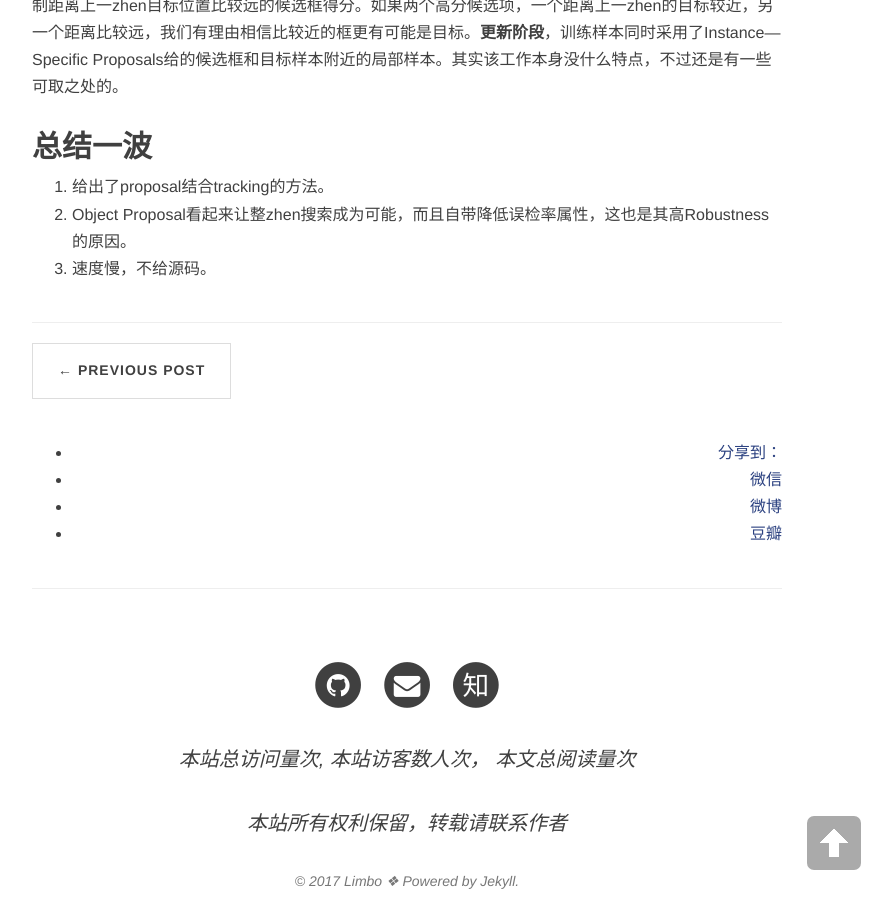
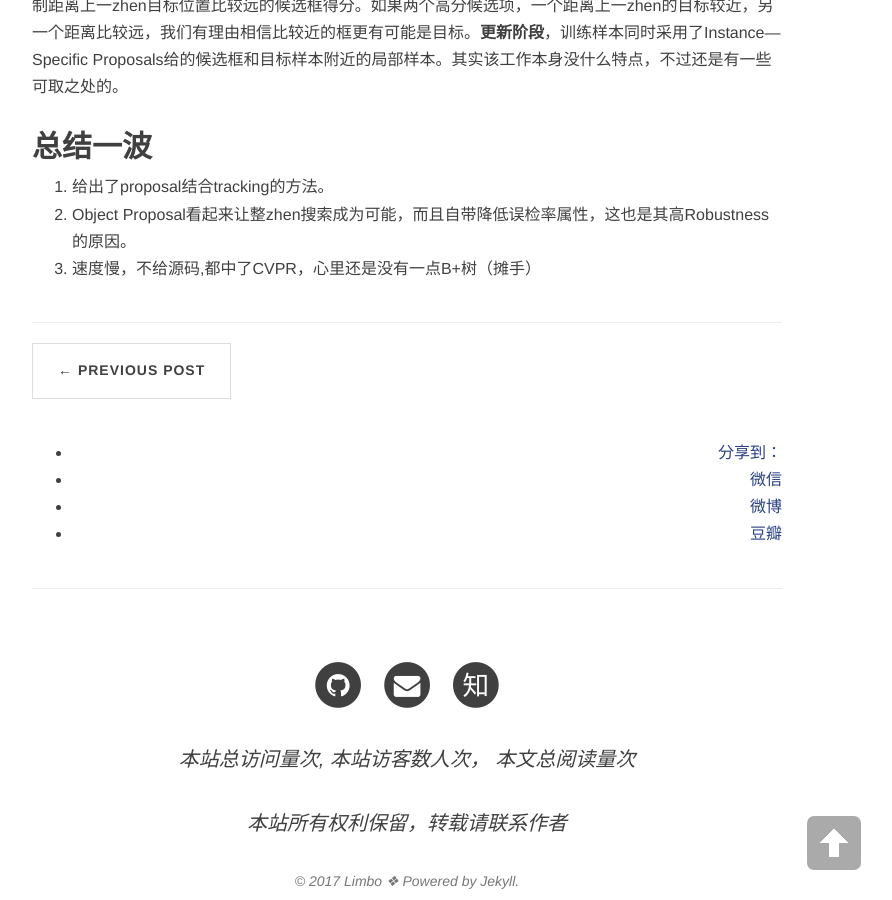
Before and after one commit to trchen12/trchen12.github.io, a Jekyll site: the page built from _posts/2017-10-25-tracking.md, in a window 1280 px wide and 900 px high, scrolled down 1769 px. Shown: the whole window, without its empty margins (233-1125 px from the left). Built offline with Jekyll 4.4.1, drawn with Linux system fonts in a browser that asks for light colours; nearby versions of some CDN libraries; comment, search, counter and statistics services are not loaded.

Commit message:
tracking

```diff
--- a/_posts/2017-10-25-tracking.md
+++ b/_posts/2017-10-25-tracking.md
@@ -38,4 +38,4 @@ description: Markdown tutorial
 ## 总结一波
 1. 给出了proposal结合tracking的方法。
 2. Object Proposal看起来让整zhen搜索成为可能，而且自带降低误检率属性，这也是其高Robustness的原因。
-3. 速度慢，不给源码。
+3. 速度慢，不给源码,都中了CVPR，心里还是没有一点B+树（摊手）
```
